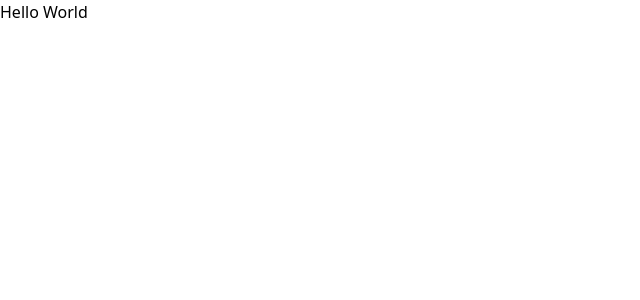
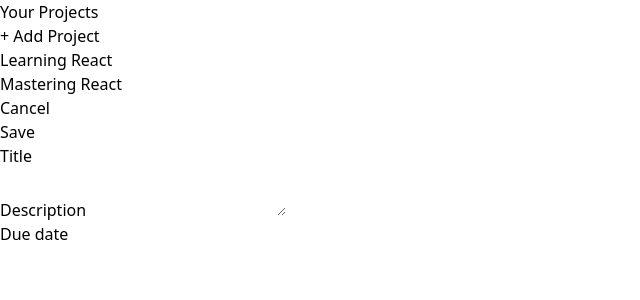
Before and after one commit to msultana2/project-management-app, a React (Vite) app: page / in a window 1280 px wide. Shown: the top 300 px of the page, without its empty margins (0-640 px from the left). Built offline with nearby package versions, Linux system fonts and the light colour scheme.

Commit message:
Add sidebar, newproject and reusable Input components

```diff
--- a/src/App.jsx
+++ b/src/App.jsx
@@ -1,8 +1,12 @@
+import NewProject from "./components/NewProject";
+import ProjectsSidebar from "./components/ProjectsSidebar";
+
 function App() {
   return (
-    <>
-      <h1 className="my-8 text-center text-5xl font-bold">Hello World</h1>
-    </>
+    <main className="h-screen my-8 flex gap-8">
+      <ProjectsSidebar />
+      <NewProject />
+    </main>
   );
 }
 
--- /dev/null
+++ b/src/components/Input.jsx
@@ -0,0 +1,6 @@
+export default function Input({ label, textarea }) {
+    return <p>
+        <label>{ label }</label>
+        {textarea ? <textarea /> : <input />}
+    </p>
+}
--- /dev/null
+++ b/src/components/NewProject.jsx
@@ -0,0 +1,23 @@
+import Input from "./Input.jsx";
+
+export default function NewProject() {
+  return (
+    <div className="w-[35rem] mt-16">
+      <menu className="flex items-center justify-end gap-4 my-4">
+        <li>
+          <button className="text-stone-800 hover:text-stone-950">
+            Cancel
+          </button>
+        </li>
+        <li>
+          <button>Save</button>
+        </li>
+      </menu>
+      <div>
+        <Input label="Title" />
+        <Input label="Description" textarea />
+        <Input label="Due date" />
+      </div>
+    </div>
+  );
+}
--- /dev/null
+++ b/src/components/ProjectsSidebar.jsx
@@ -0,0 +1,12 @@
+export default function ProjectsSidebar() {
+    return <aside>
+        <h2>Your Projects</h2>
+        <div>
+            <button>+ Add Project</button>
+            <ul>
+                <li>Learning React</li>
+                <li>Mastering React</li>
+            </ul>
+        </div>
+    </aside>
+}
```
